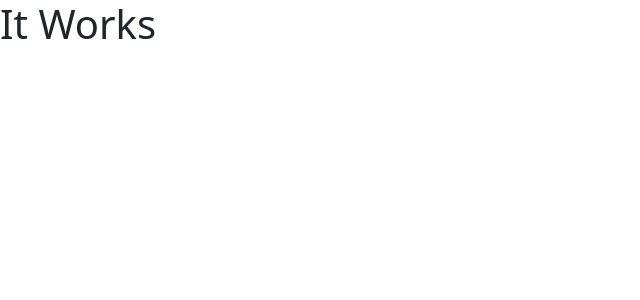
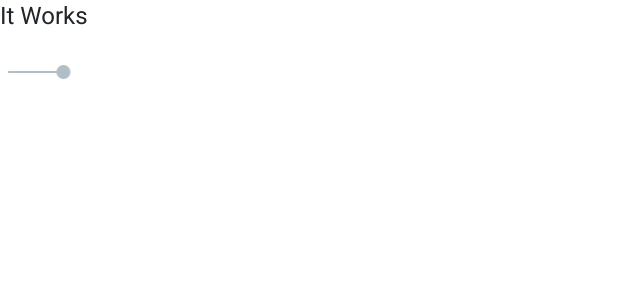
Before and after one commit to MHMMDDzaki/dzaki_upn_zetta_learning, an Angular app in the folder angular_learning/: page / in a window 1280 px wide. Shown: the top 300 px of the page, without its empty margins (0-640 px from the left). Built offline with nearby package versions, Linux system fonts and the light colour scheme.

Commit message:
angular day 5 raw

```diff
--- a/angular_learning/angular.json
+++ b/angular_learning/angular.json
@@ -23,6 +23,7 @@
               "src/assets"
             ],
             "styles": [
+              "./node_modules/@angular/material/prebuilt-themes/pink-bluegrey.css",
               "node_modules/bootstrap/dist/css/bootstrap.min.css",
               "src/styles.css"
             ],
@@ -91,6 +92,7 @@
               "src/assets"
             ],
             "styles": [
+              "./node_modules/@angular/material/prebuilt-themes/pink-bluegrey.css",
               "src/styles.css"
             ],
             "scripts": []
--- a/angular_learning/package.json
+++ b/angular_learning/package.json
@@ -11,10 +11,12 @@
   "private": true,
   "dependencies": {
     "@angular/animations": "^14.2.0",
+    "@angular/cdk": "^14.2.6",
     "@angular/common": "^14.2.0",
     "@angular/compiler": "^14.2.0",
     "@angular/core": "^14.2.0",
     "@angular/forms": "^14.2.0",
+    "@angular/material": "^14.2.6",
     "@angular/platform-browser": "^14.2.0",
     "@angular/platform-browser-dynamic": "^14.2.0",
     "@angular/router": "^14.2.0",
--- a/angular_learning/src/app/app.component.html
+++ b/angular_learning/src/app/app.component.html
@@ -1 +1,2 @@
 <h1>It Works</h1>
+<mat-slider min="1" max="100" step="1" value="50"></mat-slider>
--- a/angular_learning/src/app/app.module.ts
+++ b/angular_learning/src/app/app.module.ts
@@ -3,6 +3,8 @@
 import { FormsModule } from '@angular/forms';
 
 import { AppComponent } from './app.component';
+import { BrowserAnimationsModule } from '@angular/platform-browser/animations';
+import { MatSliderModule } from '@angular/material/slider'
 
 @NgModule({
   declarations: [
@@ -10,7 +12,9 @@
   ],
   imports: [
     BrowserModule,
-    FormsModule
+    FormsModule,
+    BrowserAnimationsModule,
+    MatSliderModule
   ],
   providers: [],
   bootstrap: [AppComponent]
--- a/angular_learning/src/index.html
+++ b/angular_learning/src/index.html
@@ -6,8 +6,11 @@
   <base href="/">
   <meta name="viewport" content="width=device-width, initial-scale=1">
   <link rel="icon" type="image/x-icon" href="favicon.ico">
+  <link rel="preconnect" href="https://fonts.gstatic.com">
+  <link href="https://fonts.googleapis.com/css2?family=Roboto:wght@300;400;500&display=swap" rel="stylesheet">
+  <link href="https://fonts.googleapis.com/icon?family=Material+Icons" rel="stylesheet">
 </head>
-<body>
+<body class="mat-typography">
   <app-root></app-root>
 </body>
 </html>
--- a/angular_learning/src/styles.css
+++ b/angular_learning/src/styles.css
@@ -1 +1,4 @@
 /* You can add global styles to this file, and also import other style files */
+
+html, body { height: 100%; }
+body { margin: 0; font-family: Roboto, "Helvetica Neue", sans-serif; }
```
Also changed, not shown: 1 other file (tests, documents, lock files or other folders).
